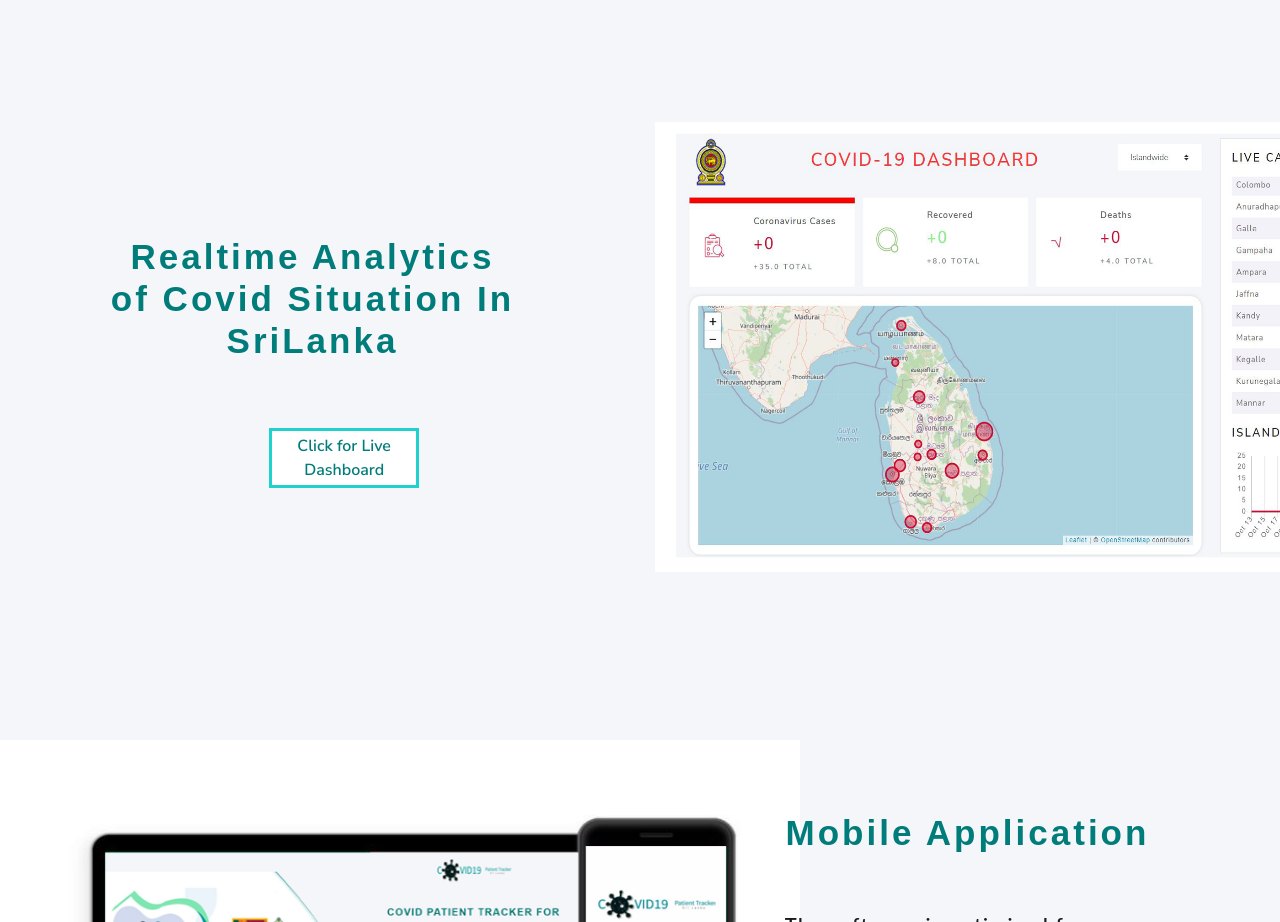
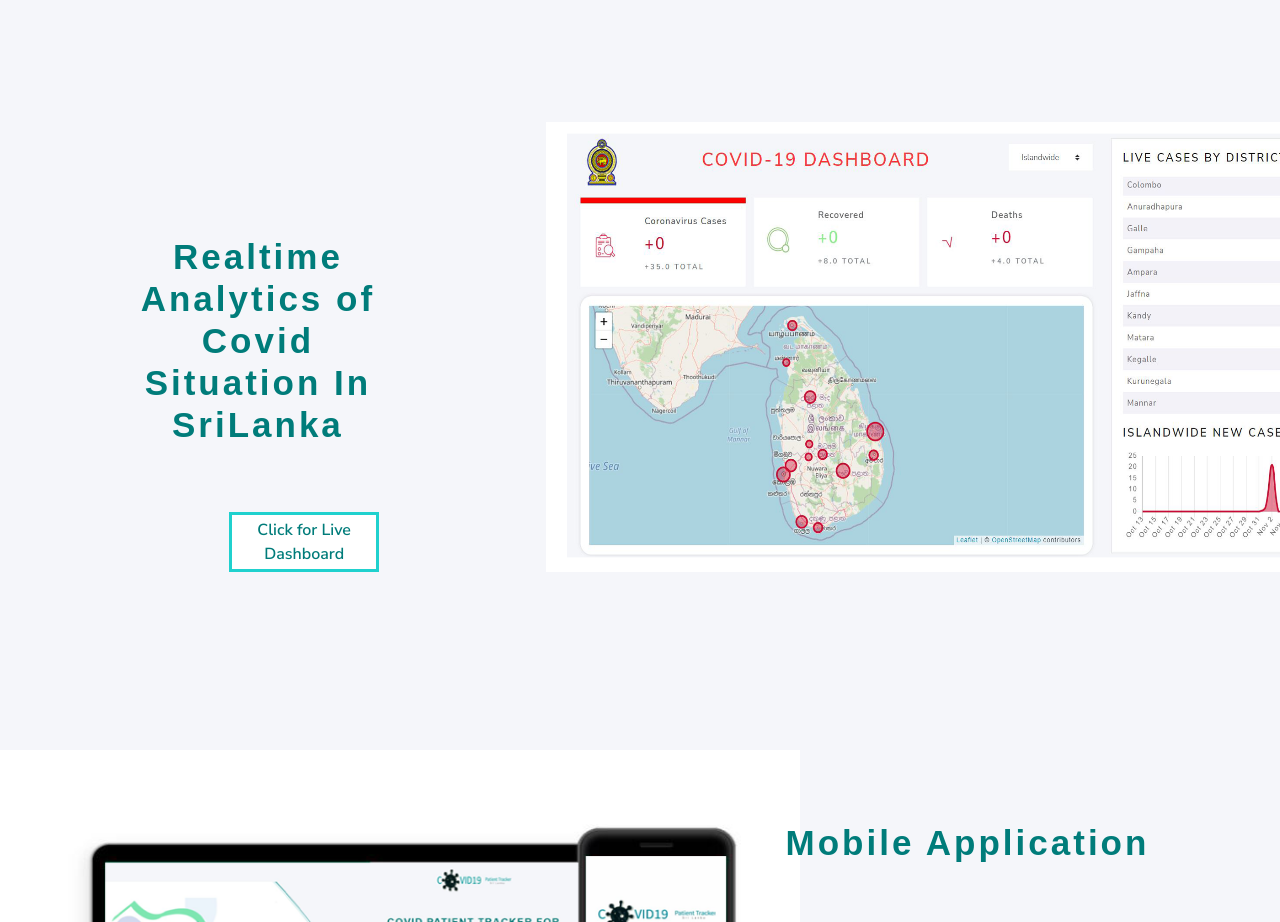
Before and after one commit to SEP-G11/Covid-Patient-tracker--frontend, a React (Create React App) app: page / in a window 1280 px wide. Shown: the part 900-1822 px from the top of the page. Built offline with nearby package versions, Linux system fonts and the light colour scheme; what @react-pdf/renderer would draw is missing.

Commit message:
home page change

```diff
--- a/src/screens/HomeScreen.js
+++ b/src/screens/HomeScreen.js
@@ -90,24 +90,26 @@ const HomeScreen = ({ location, history }) => {
       </Row>
       <br /><br /><br /><br /><br /><br /><br /><br />
       <Row><Col sm={1}></Col>
-        <Col sm={4}> <br /> <br /> <br /> <br />
+        <Col sm={3}> <br /> <br /> <br /> <br />
           <h1 style={{ fontFamily: "arial", textAlign: "center", color: "#007c7a", fontSize: "35px", paddingTop: "30px", textTransform: "revert" }} >Realtime Analytics of Covid Situation In SriLanka  </h1>
           <br />
 
           <br />
           <form onSubmit={goDashboard}>
-            <button class="button button2" type="submit" style={{ marginLeft: 160, }}>Click for Live Dashboard</button>
+            <button class="button button2" type="submit" style={{ marginLeft: 120, }}>Click for Live Dashboard</button>
           </form>
         </Col>
         <Col sm={1}></Col>
-        <Col sm={6}>
-          <img src={dash} alt="" width="800" height="450"></img>
+        <Col sm={5}>
+
+          <img src={dash} alt="" width="800" height="450" ></img>
 
         </Col>
+        <Col sm={1}></Col>
       </Row>
 
       <br /><br /> <br /><br />
-      <Row> <Col sm={4}></Col>
+      <Row> <Col sm={3}></Col>
       </Row>
       <br /><br /><br /><br />
       <Row>
```
